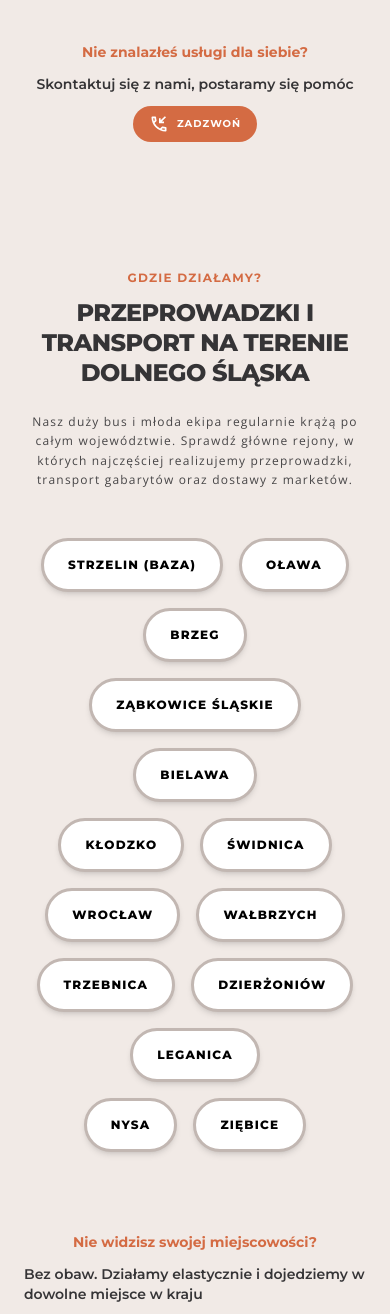
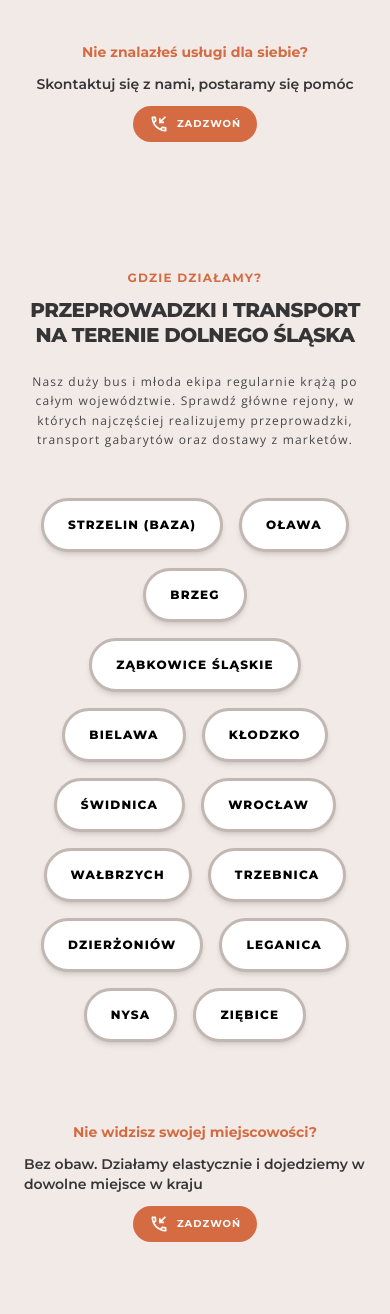
Before and after one commit to MstowskaSandra/owca-transport, a React (Vite) app: page / in a window 390 px wide. Shown: the part 6388-7702 px from the top of the page. Built offline with nearby package versions, Linux system fonts and the light colour scheme; a web font is replaced by a local one.

Commit message:
style(Locations): refactor mobile card layout into tag-cloud stream while keeping desktop row grids

```diff
--- a/src/components/Locations.jsx
+++ b/src/components/Locations.jsx
@@ -20,7 +20,7 @@
         <p className="text-[#D46B43] font-mont font-bold mb-3 tracking-widest text-xs sm:text-sm">
           Gdzie działamy?
         </p>
-        <h2 className="font-mont text-2xl lg:text-3xl font-black text-[#353436] tracking-tight leading-tight mb-6 max-w-3xl mx-auto">
+        <h2 className="font-mont text-xl md:text-2xl lg:text-3xl font-black text-[#353436] tracking-tight leading-tight mb-6 max-w-3xl mx-auto">
           Przeprowadzki i transport na terenie Dolnego Śląska
         </h2>
         <p className="text-xs sm:text-sm text-[#353436] font-medium tracking-widest normal-case max-w-5xl mx-auto leading-relaxed opacity-90">
@@ -30,28 +30,28 @@
         </p>
       </Reveal>
 
-      <Reveal className="w-full max-w-4xl flex flex-col items-center gap-4 sm:gap-6 px-2">
-        <div className="flex flex-wrap justify-center gap-4 sm:gap-6 w-full">
+      <Reveal className="w-full max-w-4xl flex flex-wrap sm:flex-col justify-center items-center gap-4 sm:gap-6 px-2">
+        <div className="contents sm:flex sm:flex-wrap sm:justify-center gap-4 sm:gap-6 w-full">
           {row1.map((city, index) => (
             <CitiesPills key={`row1-${index}`} city={city} />
           ))}
         </div>
 
-        <div className="flex flex-wrap justify-center gap-4 sm:gap-6 w-full">
+        <div className="contents sm:flex sm:flex-wrap sm:justify-center gap-4 sm:gap-6 w-full">
           {row2.map((city, index) => (
             <CitiesPills key={`row2-${index}`} city={city} />
           ))}
         </div>
 
-        <div className="flex flex-wrap justify-center gap-4 sm:gap-6 w-full">
+        <div className="contents sm:flex sm:flex-wrap sm:justify-center gap-4 sm:gap-6 w-full">
           {row3.map((city, index) => (
             <CitiesPills key={`row3-${index}`} city={city} />
           ))}
         </div>
 
-        <div className="flex flex-wrap justify-center gap-4 sm:gap-6 w-full">
+        <div className="contents sm:flex sm:flex-wrap sm:justify-center gap-4 sm:gap-6 w-full">
           {row4.map((city, index) => (
-            <CitiesPills key={`row3-${index}`} city={city} />
+            <CitiesPills key={`row4-${index}`} city={city} />
           ))}
         </div>
       </Reveal>
```
